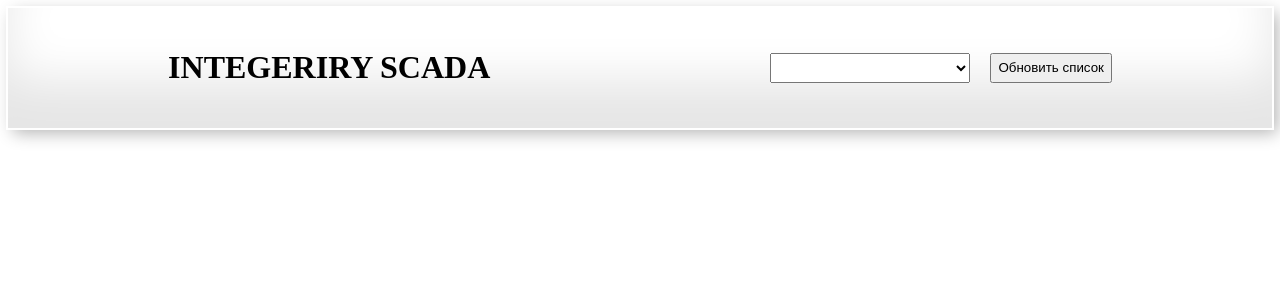
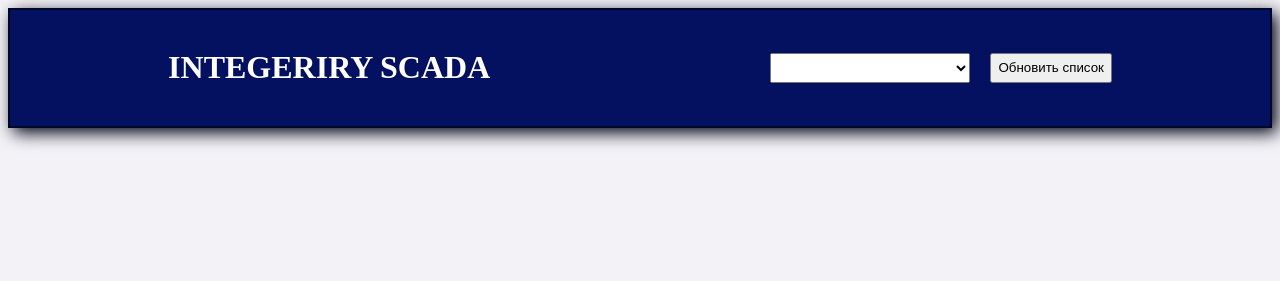
Before and after one commit to 228SxS228/spisok, a website: page index.html in a window 1280 px wide. Drawn offline with Linux system fonts and the light colour scheme.

Commit message:
новый дизайн хедера

```diff
--- a/index.js
+++ b/index.js
@@ -47,10 +47,3 @@ btn.addEventListener("click", function () {
 //             }
 //         })
 // });
-
-
-function sqr(num){
-    return console.log(num*num);
-};
-
-sqr(44);
--- a/style.css
+++ b/style.css
@@ -1,7 +1,10 @@
+body{
+    background-color: #F3F2F7;
+}
 .main-hdr {
     padding: 20px;
-    box-shadow: inset 0 -3em 3em rgba(0, 0, 0, 0.1),
-        0 0 0 2px rgb(255, 255, 255), 0.3em 0.3em 1em rgba(0, 0, 0, 0.3);
+    box-shadow: inset 0 0 0 2px #000626, 0.3em 0.3em 1em #000314;
+    background-color: #041160;
 }
 .main-hdr__container {
     display: flex;
@@ -12,11 +15,11 @@
     position: static;
     display: flex;
 }
+h1{
+    color: white;
+    text-shadow: -1px -1px 0 #041160, 1px -1px 0 #041160, -1px 1px 0 #041160, 1px 1px 0 #041160;
+}
 #slct,option{
-    width: 200px;
-    height: 30px;
-}
-#slct,option::after{
     width: 200px;
     height: 30px;
 }
```
